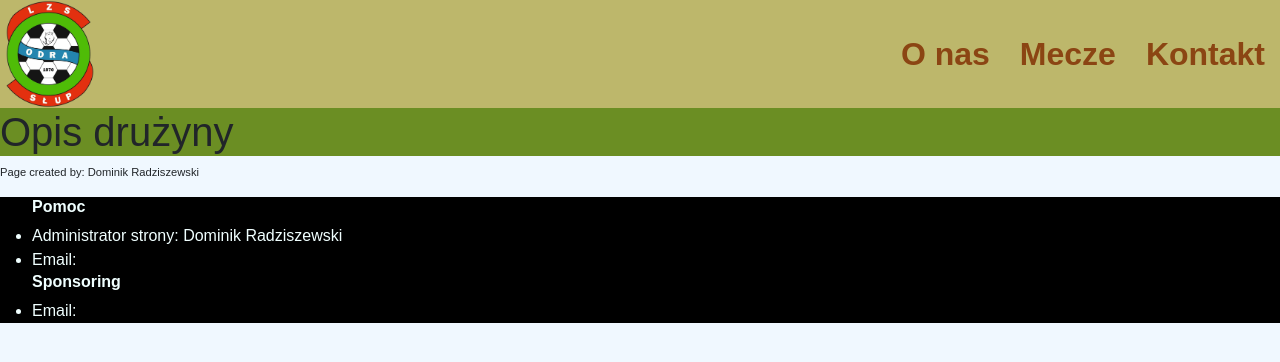
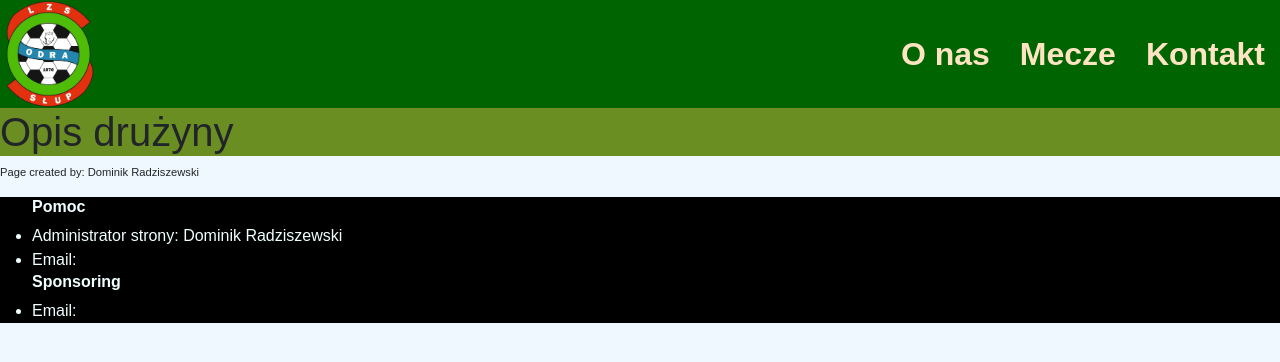
Before and after one commit to DoradR/Odra-s-Page, a Django app: page /home/front/ in a window 1280 px wide. Shown: the top 362 px of the page. Run offline with Django 4.2, Linux system fonts and the light colour scheme; some libraries are stand-ins or nearby versions.

Commit message:
Changing colors in front

```diff
--- a/templates/mecze.html
+++ b/templates/mecze.html
@@ -13,7 +13,7 @@
           crossorigin="anonymous">
 </head>
 <body style="font-family: Arial; background: aliceblue;">
-    <section class="header" style="background: darkkhaki; color: saddlebrown; display: flex; align-items: center; justify-content: center">
+    <section class="header" style="background: darkgreen; color: bisque; display: flex; align-items: center; justify-content: center">
         <img src="/media/Logo/oderka.png" style="width: 100px; margin-right: auto">
         <h2 style="margin: 15px"><b>O nas</b></h2>
         <h2 style="margin: 15px"><b>Mecze</b></h2>
--- a/templates/stronaglowna.html
+++ b/templates/stronaglowna.html
@@ -14,7 +14,7 @@
           crossorigin="anonymous">
 </head>
 <body style="font-family: Arial; background: aliceblue;">
-    <section class="header" style="background: darkkhaki; color: saddlebrown; display: flex; align-items: center; justify-content: center">
+    <section class="header" style="background: darkgreen; color: bisque; display: flex; align-items: center; justify-content: center">
         <img src="/media/Logo/oderka.png" style="width: 100px; margin-right: auto">
         <h2 style="margin: 15px"><b>O nas</b></h2>
         <h2 style="margin: 15px"><b>Mecze</b></h2>
```
